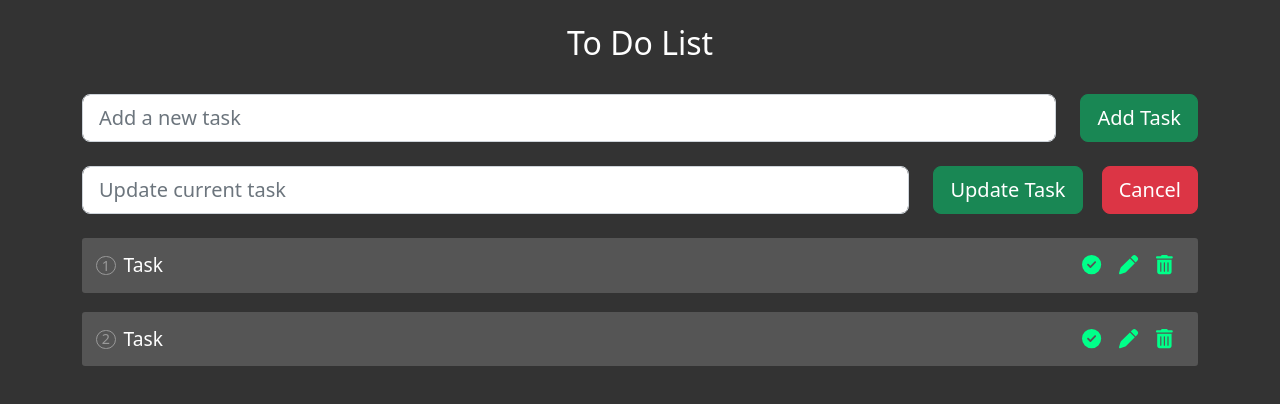
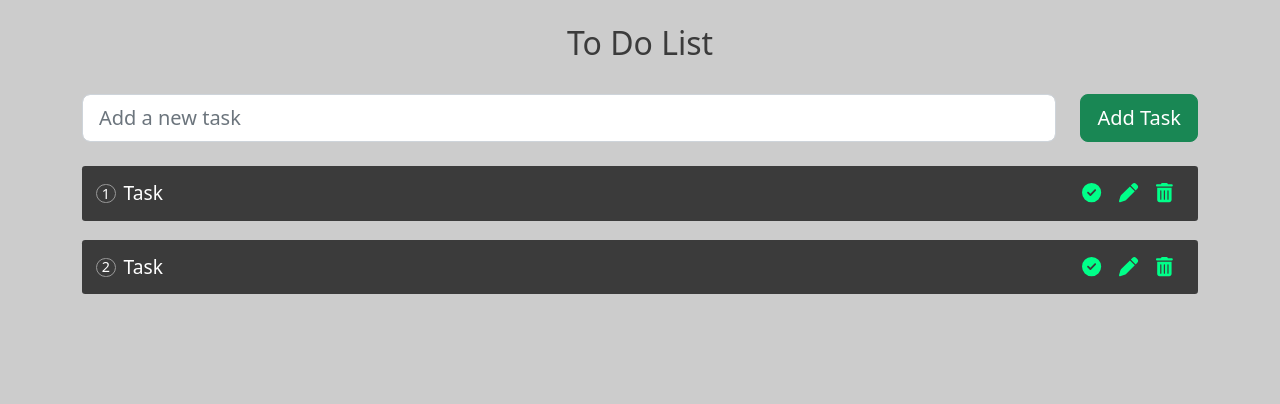
Before and after one commit to LucianoCerullo77/projectReactToDo, a React (Create React App) app: page / in a window 1280 px wide. Shown: the top 404 px of the page. Built offline with nearby package versions, Linux system fonts and the light colour scheme.

Commit message:
update task function maded

```diff
--- a/src/App.css
+++ b/src/App.css
@@ -5,7 +5,7 @@
 }
 
 body {
-  background-color: #333;
+  background-color: rgb(204, 204, 204);
   color: #fff;
 }
 
@@ -14,11 +14,12 @@ body {
 }
 
 h2 {
+  color: rgb(59, 59, 59);
   text-align: center;
 }
 
 .taskNumber {
-  color: #999;
+  color: #fff;
   border: 1px solid #999;
   border-radius: 50%;
   width: 1.2rem;
@@ -32,7 +33,7 @@ h2 {
 }
 
 .taskBg {
-  background-color: #555;
+  background-color: rgb(59, 59, 59);
   border-radius: 0.2rem;
   margin-bottom: 1.2rem;
   padding: 0.8rem 9rem 0.8rem 0.9rem;
--- a/src/App.js
+++ b/src/App.js
@@ -37,7 +37,25 @@ function App() {
 
   //Update Task
   const updateTask = () => {
-    //
+    let filterRecords = [...toDo].filter(task => task.id !== updateData.id)
+    let updatedObject = [...filterRecords, updateData]
+    setToDo(updatedObject);
+    setUpdateData('')
+  }
+
+  // Cancel Update
+  const cancelUpdate = () => {
+    setUpdateData("");
+  }
+
+  // Change Task For Update
+  const changeTask = (e) => {
+    let newEntry = {
+      id: updateData.id,
+      title: e.target.value,
+      status: updateData.status ? true : false,
+    }
+    setUpdateData(newEntry)
   }
 
   // Mark Task
@@ -52,46 +70,51 @@ function App() {
     //
   }
 
-  // Cancel Update
-  const cancelUpdate = () => {
-    //
-  }
-
-  // Change Task For Update
-  const changeTask = () => {
-    //
-  }
-
   return (
     <div className="container App">
     <br/>
     <h2>To Do List</h2>
     <br/>
 
-    {/* Add task*/}
+    {/* Update task*/}
+    {updateData && updateData ? (
+    <>
+    <div className="row">
+      <div className="col">
+        <input
+        className="form-control form-control-lg"
+        value={ updateData && updateData.title}
+        onChange={(e) => changeTask(e)}
+        placeholder="Update current task" />
+      </div>
+    <div className="col-auto">
+      <button
+      className="btn btn-lg btn-success mr-20"
+      onClick={updateTask}
+      >Update Task</button>
+      <button className="btn btn-lg btn-danger">Cancel</button>
+    </div>
+    </div>
+    <br/>
+    </>
+    ) : (
+    <>
+      {/* Add task*/}
 
     <div className="row">
       <div className="col">
-        <input value={newTask} onChange={(e) => setNewTask(e.target.value)} className="form-control form-control-lg" placeholder="Add a new task"/>
+        <input value={newTask}
+        onChange={(e) => setNewTask(e.target.value)}
+        className="form-control form-control-lg"
+        placeholder="Add a new task"/>
       </div>
       <div className="col-auto">
         <button className="btn btn-lg btn-success" onClick={addTask}>Add Task</button>
       </div>
     </div>
     <br/>
-
-    {/* Update task*/}
-
-    <div className="row">
-      <div className="col">
-        <input className="form-control form-control-lg" placeholder="Update current task" />
-      </div>
-    <div className="col-auto">
-      <button className="btn btn-lg btn-success mr-20" onClick={updateTask}>Update Task</button>
-      <button className="btn btn-lg btn-danger" onClick={cancelUpdate}>Cancel</button>
-    </div>
-    </div>
-    <br/>
+    </>
+    )}
 
     {toDo && toDo.length ? '' : "No task . . ." }
 
@@ -113,7 +136,11 @@ function App() {
           </span>
 
           {task.status ? null : (
-            <span title="Edit" onClick={(e) => updateTask(task.id)}>
+            <span title="Edit" onClick={()=> {setUpdateData(
+              {id : task.id,
+              title: task.title,
+              status: task.status ? true : false}
+              )}}>
             <FontAwesomeIcon icon={faPen}/>
           </span>
           )}
```
